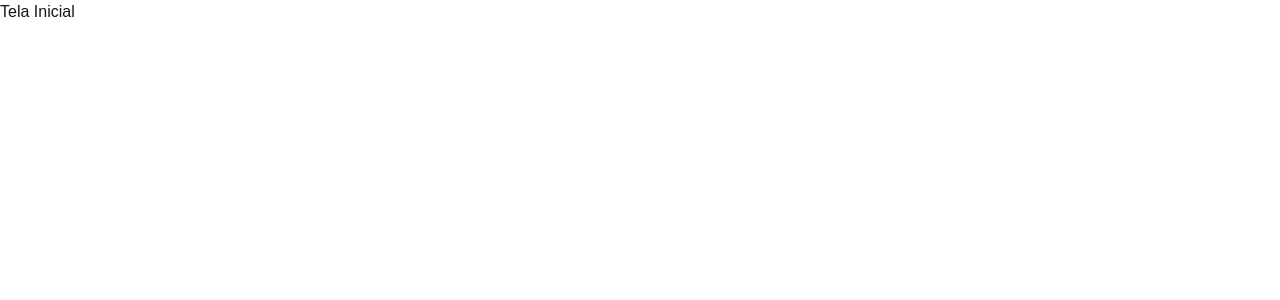
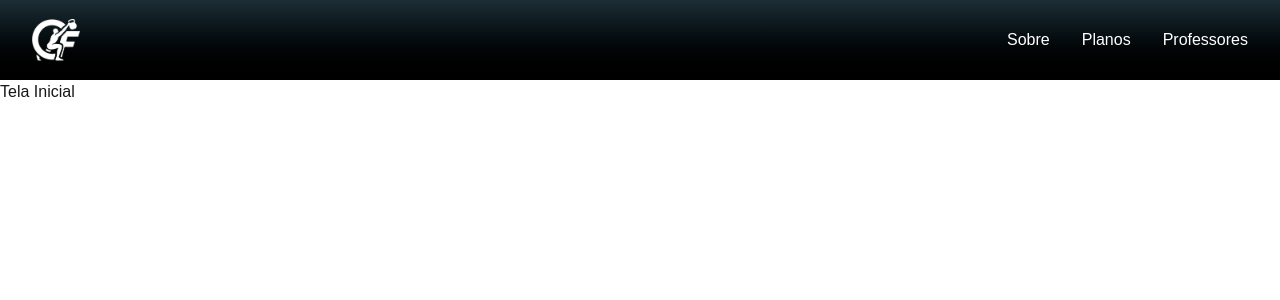
Before and after one commit to matheusferrari-mar/CrossForce, a Next.js app: page / in a window 1280 px wide. Shown: the top 300 px of the page. Built offline with nearby package versions, Linux system fonts and the light colour scheme.

Commit message:
feat: header do site (ainda sem âncoras funcionais)

```diff
--- a/src/app/layout.tsx
+++ b/src/app/layout.tsx
@@ -1,15 +1,11 @@
 import type { Metadata } from "next";
-import { Geist, Geist_Mono } from "next/font/google";
+import { Montserrat } from "next/font/google";
 import "./globals.css";
 
-const geistSans = Geist({
-  variable: "--font-geist-sans",
+const montserrat = Montserrat({
+  variable: "--font-montserrat",
   subsets: ["latin"],
-});
-
-const geistMono = Geist_Mono({
-  variable: "--font-geist-mono",
-  subsets: ["latin"],
+  weight: ["400", "500", "600", "700"],
 });
 
 export const metadata: Metadata = {
@@ -17,13 +13,15 @@ export const metadata: Metadata = {
   description: "Site de uma rede de academias",
 };
 
+import Header from "@/src/components/header";
+
 export default function RootLayout({ children }: LayoutProps<"/">) {
   return (
-    <html
-      lang="pt-BR"
-      className={`${geistSans.variable} ${geistMono.variable} h-full antialiased`}
-    >
-      <body className="min-h-full flex flex-col">{children}</body>
+    <html lang="pt-BR" className={`${montserrat.variable} antialiased`}>
+      <body className="min-h-full flex flex-col">
+        <Header />
+        <main className="flex-1">{children}</main>
+      </body>
     </html>
   );
 }
--- /dev/null
+++ b/src/components/header/index.tsx
@@ -0,0 +1,33 @@
+import Image from "next/image";
+import Link from "next/link";
+
+export default function Header() {
+  return (
+    <header className="w-full z-20 flex items-center justify-between px-8 py-4 bg-gradient-to-b from-[#1C2E36] to-[#000000]">
+
+      {/* Logo do site */}
+      <div className="relative w-12 h-12">
+        <Image
+          src="/img/logo.png"
+          alt="Logo CrossForce no Header"
+          fill
+          className="object-contain"
+        />
+      </div>
+
+      <nav>
+        <ul className="flex gap-8 text-white font-medium">
+          <li>
+            <Link href="/">Sobre</Link>
+          </li>
+          <li>
+            <Link href="/">Planos</Link>
+          </li>
+          <li>
+            <Link href="/">Professores</Link>
+          </li>
+        </ul>
+      </nav>
+    </header>
+  );
+}
```
